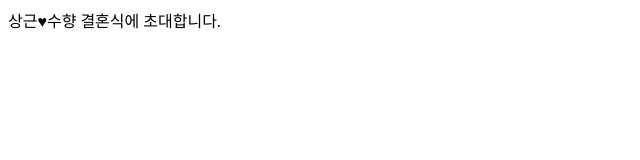
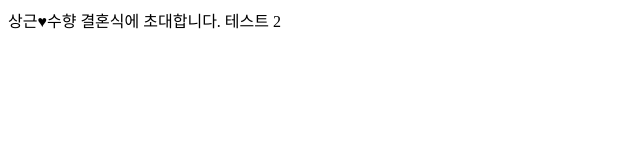
Before and after one commit to GeunChoi-111/GeunChoi-111.github.io, a plain HTML site: page dduhayangGeunChoiWedding/index.html in a window 1280 px wide. Shown: the full height of the page, 0-640 px from the left. Drawn offline with Linux system fonts and the light colour scheme.

Commit message:
테스트

```diff
--- a/dduhayangGeunChoiWedding/index.html
+++ b/dduhayangGeunChoiWedding/index.html
@@ -1,4 +1,5 @@
 
 <div>
     상근♥수향 결혼식에 초대합니다.
+    테스트 2
 </div>
```
